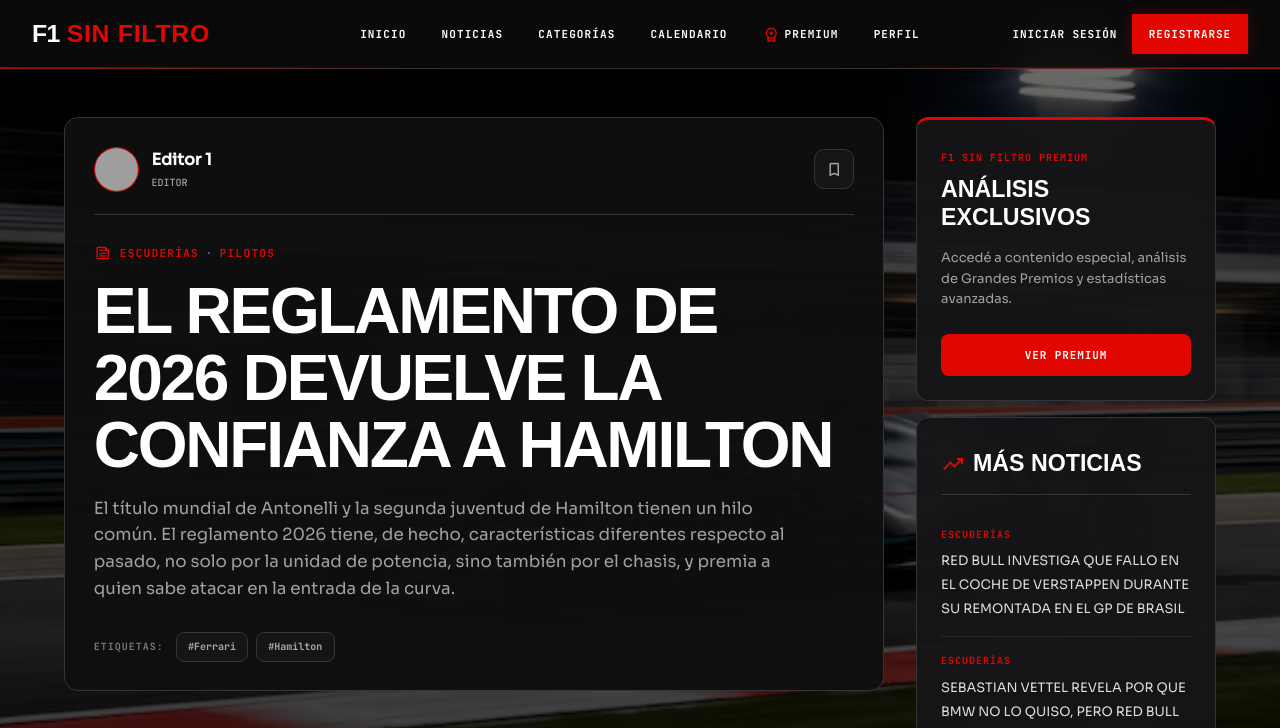
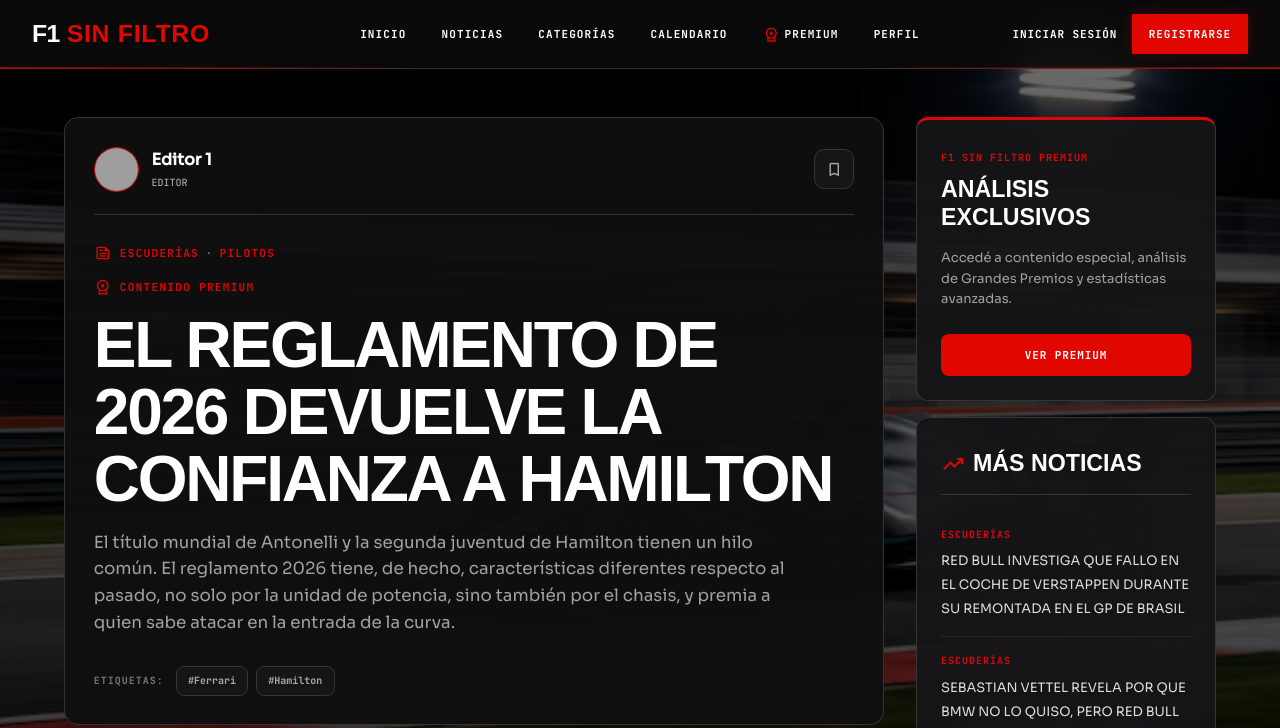
Before and after one commit to enzorodriguez-create/f1-sin-filtro, a Flask app: page /post/6 in a window 1280 px wide. Shown: the top 728 px of the page. Run offline with Flask 3, Linux system fonts and the light colour scheme; parts of the project's set-up code (start-up, migrations or seed data) failed here and were passed over; some web fonts are replaced; grey boxes are pictures that could not be loaded.

Commit message:
Fetch:
Creo el sistema para las publicaciones solo de premium

```diff
--- a/app/main/routes.py
+++ b/app/main/routes.py
@@ -438,6 +438,45 @@ def post(
     )
 
 
+    # =====================================
+    # COMPROBAR ACCESO PREMIUM
+    # =====================================
+
+    acceso_premium = True
+
+    usuario_actual = None
+
+
+    if publicacion.premium:
+
+        acceso_premium = False
+
+
+        datos_usuario = session.get(
+            "usuario"
+        )
+
+
+        if datos_usuario:
+
+            usuario_actual = db.session.get(
+                Usuario,
+                datos_usuario["id"]
+            )
+
+
+            if (
+                usuario_actual
+                and usuario_actual.premium
+            ):
+
+                acceso_premium = True
+
+
+    # =====================================
+    # NUEVO COMENTARIO
+    # =====================================
+
     if request.method == "POST":
 
         datos_usuario = session.get(
@@ -450,6 +489,18 @@ def post(
             return redirect(
                 url_for(
                     "auth.login"
+                )
+            )
+
+
+        if (
+            publicacion.premium
+            and not acceso_premium
+        ):
+
+            return redirect(
+                url_for(
+                    "main.premium"
                 )
             )
 
@@ -494,35 +545,49 @@ def post(
         )
 
 
-    bloques = BloquePublicacion.query.filter_by(
-        publicacion_id=publicacion.id
-    ).order_by(
-        BloquePublicacion.orden
-    ).all()
+    # =====================================
+    # CONTENIDO
+    # =====================================
 
+    bloques = []
 
     carruseles = {}
 
-
-    for bloque in bloques:
-
-        if bloque.tipo == "carrusel":
-
-            carruseles[
-                bloque.id
-            ] = ImagenCarrusel.query.filter_by(
-                bloque_id=bloque.id
-            ).order_by(
-                ImagenCarrusel.orden
-            ).all()
+    comentarios = []
 
 
-    comentarios = Comentario.query.filter_by(
-        publicacion_id=publicacion.id
-    ).order_by(
-        Comentario.id.desc()
-    ).all()
+    if acceso_premium:
 
+        bloques = BloquePublicacion.query.filter_by(
+            publicacion_id=publicacion.id
+        ).order_by(
+            BloquePublicacion.orden
+        ).all()
+
+
+        for bloque in bloques:
+
+            if bloque.tipo == "carrusel":
+
+                carruseles[
+                    bloque.id
+                ] = ImagenCarrusel.query.filter_by(
+                    bloque_id=bloque.id
+                ).order_by(
+                    ImagenCarrusel.orden
+                ).all()
+
+
+        comentarios = Comentario.query.filter_by(
+            publicacion_id=publicacion.id
+        ).order_by(
+            Comentario.id.desc()
+        ).all()
+
+
+    # =====================================
+    # MÁS NOTICIAS
+    # =====================================
 
     otras_publicaciones = Publicacion.query.filter(
         Publicacion.estado
@@ -544,7 +609,8 @@ def post(
         bloques=bloques,
         carruseles=carruseles,
         comentarios=comentarios,
-        otras_publicaciones=otras_publicaciones
+        otras_publicaciones=otras_publicaciones,
+        acceso_premium=acceso_premium
     )
 
 
--- a/app/models.py
+++ b/app/models.py
@@ -203,6 +203,12 @@ class Publicacion(db.Model):
         db.String(20),
         nullable=False,
         default="borrador"
+    )
+
+    premium = db.Column(
+        db.Boolean,
+        nullable=False,
+        default=False
     )
 
     autor_id = db.Column(
--- a/app/templates/post.html
+++ b/app/templates/post.html
@@ -5,25 +5,37 @@
   href="{{ url_for('static', filename='styles/post.css') }}"
 />
 
+
 <div class="post-page">
+
   <div class="post-pattern"></div>
 
+
   <div class="post-container">
+
     <div class="post-layout">
+
+
       <!-- =====================================
            ARTÍCULO
       ====================================== -->
 
       <article class="post-article">
+
+
         <!-- =====================================
              CABECERA
         ====================================== -->
 
         <header class="post-head">
+
+
           <!-- AUTOR + ACCIONES -->
 
           <div class="post-meta">
+
             <div class="post-author">
+
 
               {% if autor.foto %}
 
@@ -47,49 +59,73 @@
 
               {% endif %}
 
+
               <div>
+
                 <p class="post-author-name">
+
                   {{ autor.nombre }}
 
                   {% if autor.apellido %}
                     {{ autor.apellido }}
                   {% endif %}
+
                 </p>
+
 
                 <p class="post-author-date">
                   EDITOR
                 </p>
+
               </div>
+
+
             </div>
 
+
             <div class="post-meta-actions">
+
               <form
-                action="{{ url_for('perfil.guardar_publicacion', id_publicacion=publicacion.id) }}"
+                action="{{ url_for(
+                  'perfil.guardar_publicacion',
+                  id_publicacion=publicacion.id
+                ) }}"
                 method="POST"
               >
+
                 <button
                   type="submit"
                   class="post-icon-btn"
                   title="Guardar publicación"
                 >
+
                   <span class="material-symbols-outlined">
                     bookmark
                   </span>
+
                 </button>
+
               </form>
+
             </div>
+
+
           </div>
+
 
           <!-- CATEGORÍAS -->
 
           {% if publicacion.categorias %}
 
           <div class="post-category">
+
             <span class="material-symbols-outlined">
               news
             </span>
 
+
             <div class="post-category-list">
+
               {% for categoria in publicacion.categorias %}
 
               <a
@@ -102,23 +138,54 @@
                 {{ categoria.nombre }}
               </a>
 
+
               {% if not loop.last %}
+
               <span class="post-category-separator">
                 ·
               </span>
+
               {% endif %}
 
+
               {% endfor %}
+
             </div>
+
           </div>
 
           {% endif %}
+
+
+          <!-- PREMIUM -->
+
+          {% if publicacion.premium %}
+
+          <div class="post-category">
+
+            <span class="material-symbols-outlined">
+              workspace_premium
+            </span>
+
+            <div class="post-category-list">
+
+              <span class="post-category-link">
+                CONTENIDO PREMIUM
+              </span>
+
+            </div>
+
+          </div>
+
+          {% endif %}
+
 
           <!-- TÍTULO -->
 
           <h1>
             {{ publicacion.titulo }}
           </h1>
+
 
           <!-- RESUMEN -->
 
@@ -130,14 +197,17 @@
 
           {% endif %}
 
+
           <!-- ETIQUETAS -->
 
           {% if publicacion.etiquetas %}
 
           <div class="post-tags">
+
             <span class="post-tags-label">
               ETIQUETAS:
             </span>
+
 
             {% for etiqueta in publicacion.etiquetas %}
 
@@ -152,10 +222,15 @@
             </a>
 
             {% endfor %}
+
+
           </div>
 
           {% endif %}
+
+
         </header>
+
 
         <!-- =====================================
              PORTADA
@@ -164,13 +239,61 @@
         {% if publicacion.imagen_portada %}
 
         <div class="post-cover-card">
+
           <img
             src="{{ url_imagen(publicacion.imagen_portada) }}"
             alt="{{ publicacion.titulo }}"
           />
+
         </div>
 
         {% endif %}
+
+
+
+        <!-- =====================================
+             ACCESO PREMIUM
+        ====================================== -->
+
+        {% if publicacion.premium and not acceso_premium %}
+
+
+        <div class="post-panel post-premium">
+
+          <span class="post-sidebar-label">
+            F1 SIN FILTRO PREMIUM
+          </span>
+
+
+          <h3>
+            Contenido exclusivo Premium
+          </h3>
+
+
+          <p>
+            Esta publicación está disponible únicamente para usuarios Premium.
+            Activá Premium para acceder al contenido completo.
+          </p>
+
+
+          <a
+            href="{{ url_for('main.premium') }}"
+            class="post-btn-primary post-btn-full"
+          >
+
+            <span class="material-symbols-outlined">
+              workspace_premium
+            </span>
+
+            VER PREMIUM
+
+          </a>
+
+        </div>
+
+
+        {% else %}
+
 
         <!-- =====================================
              BLOQUES DE LA PUBLICACIÓN
@@ -178,44 +301,57 @@
 
         <div class="post-body">
 
+
           {% for bloque in bloques %}
+
 
           <!-- BLOQUE DE TEXTO -->
 
           {% if bloque.tipo == "texto" %}
 
           <div class="post-content-card post-text-block">
+
             <p>
               {{ bloque.contenido }}
             </p>
+
           </div>
+
 
           <!-- BLOQUE DE IMAGEN -->
 
           {% elif bloque.tipo == "imagen" %}
 
           <div class="post-content-card post-image-block">
+
             <img
               src="{{ url_imagen(bloque.contenido) }}"
               alt="Imagen de {{ publicacion.titulo }}"
             />
+
           </div>
+
 
           <!-- BLOQUE DE CARRUSEL -->
 
           {% elif bloque.tipo == "carrusel" %}
 
           <div class="post-content-card post-carousel-block">
+
+
             <div
               id="carouselPost{{ bloque.id }}"
               class="carousel slide post-carousel-custom"
               data-bs-ride="false"
             >
+
+
               <!-- INDICADORES -->
 
               {% if carruseles.get(bloque.id, [])|length > 1 %}
 
               <div class="carousel-indicators">
+
 
                 {% for imagen in carruseles.get(bloque.id, []) %}
 
@@ -230,29 +366,36 @@
 
                 {% endfor %}
 
+
               </div>
 
               {% endif %}
 
+
               <!-- IMÁGENES -->
 
               <div class="carousel-inner">
+
 
                 {% for imagen in carruseles.get(bloque.id, []) %}
 
                 <div
                   class="carousel-item {% if loop.first %}active{% endif %}"
                 >
+
                   <img
                     src="{{ url_imagen(imagen.imagen) }}"
                     class="d-block w-100"
                     alt="Imagen {{ loop.index }} del carrusel"
                   />
+
                 </div>
 
                 {% endfor %}
 
+
               </div>
+
 
               <!-- FLECHAS -->
 
@@ -264,15 +407,19 @@
                 data-bs-target="#carouselPost{{ bloque.id }}"
                 data-bs-slide="prev"
               >
+
                 <span
                   class="carousel-control-prev-icon"
                   aria-hidden="true"
                 ></span>
 
+
                 <span class="visually-hidden">
                   Anterior
                 </span>
+
               </button>
+
 
               <button
                 class="carousel-control-next"
@@ -280,25 +427,35 @@
                 data-bs-target="#carouselPost{{ bloque.id }}"
                 data-bs-slide="next"
               >
+
                 <span
                   class="carousel-control-next-icon"
                   aria-hidden="true"
                 ></span>
 
+
                 <span class="visually-hidden">
                   Siguiente
                 </span>
+
               </button>
 
               {% endif %}
+
+
             </div>
+
+
           </div>
 
           {% endif %}
 
+
           {% endfor %}
 
+
         </div>
+
 
         <!-- =====================================
              COMENTARIOS
@@ -306,17 +463,22 @@
 
         <section class="post-comments">
 
+
           <h3 class="post-comments-title">
+
             <span class="material-symbols-outlined">
               forum
             </span>
 
             COMENTARIOS
+
           </h3>
+
 
           <!-- FORMULARIO -->
 
           <div class="post-panel post-comment-form">
+
 
             <form
               action="{{ url_for(
@@ -326,12 +488,14 @@
               method="POST"
             >
 
+
               <label
                 class="post-sr-only"
                 for="comment"
               >
                 Comentario
               </label>
+
 
               <textarea
                 id="comment"
@@ -341,36 +505,49 @@
                 required
               ></textarea>
 
+
               <div class="post-form-end">
+
                 <button
                   type="submit"
                   class="post-btn-primary"
                 >
+
                   PUBLICAR COMENTARIO
 
                   <span class="material-symbols-outlined">
                     send
                   </span>
+
                 </button>
+
               </div>
+
 
             </form>
 
+
           </div>
+
 
           <!-- COMENTARIOS -->
 
           <div class="post-comment-list">
 
+
             {% if comentarios %}
+
 
             {% for comentario in comentarios %}
 
+
             <div class="post-comment">
+
 
               <!-- AVATAR -->
 
               <div class="post-comment-avatar">
+
 
                 {% if comentario.usuario.foto %}
 
@@ -378,6 +555,7 @@
                   src="{{ url_imagen(comentario.usuario.foto) }}"
                   alt="{{ comentario.usuario.nombre }}"
                 >
+
 
                 {% else %}
 
@@ -389,11 +567,14 @@
 
                 {% endif %}
 
+
               </div>
+
 
               <!-- CONTENIDO -->
 
               <div class="post-comment-body">
+
 
                 <div class="post-comment-head">
 
@@ -401,59 +582,87 @@
                     @{{ comentario.usuario.usuario }}
                   </span>
 
+
                   <span
                     class="post-comment-time comentario-fecha"
                     data-fecha="{{ comentario.fecha.isoformat() }}Z"
                   >
+
                     {{ comentario.fecha.strftime('%d/%m/%Y %H:%M') }}
+
                   </span>
 
                 </div>
+
 
                 <p>
                   {{ comentario.contenido }}
                 </p>
 
+
               </div>
+
 
             </div>
 
+
             {% endfor %}
+
 
             {% else %}
 
+
             <div class="post-comment">
 
+
               <div class="post-comment-avatar">
+
                 <span class="material-symbols-outlined">
                   forum
                 </span>
+
               </div>
+
 
               <div class="post-comment-body">
 
+
                 <div class="post-comment-head">
+
                   <span class="post-comment-user">
                     Sin comentarios
                   </span>
+
                 </div>
+
 
                 <p>
                   Todavía no hay comentarios. Sé el primero en comentar esta
                   publicación.
                 </p>
 
+
               </div>
+
 
             </div>
 
+
             {% endif %}
+
 
           </div>
 
+
         </section>
 
+
+        {% endif %}
+
+
       </article>
+
+
 
       <!-- =====================================
            BARRA LATERAL
@@ -461,22 +670,27 @@
 
       <aside class="post-sidebar">
 
+
         <!-- PREMIUM -->
 
         <div class="post-panel post-premium">
+
 
           <span class="post-sidebar-label">
             F1 SIN FILTRO PREMIUM
           </span>
 
+
           <h3>
             Análisis exclusivos
           </h3>
+
 
           <p>
             Accedé a contenido especial, análisis de Grandes Premios y
             estadísticas avanzadas.
           </p>
+
 
           <a
             href="{{ url_for('main.premium') }}"
@@ -485,7 +699,9 @@
             VER PREMIUM
           </a>
 
+
         </div>
+
 
         <!-- MÁS NOTICIAS -->
 
@@ -493,19 +709,26 @@
 
         <div class="post-panel post-trending">
 
+
           <h3>
+
             <span class="material-symbols-outlined">
               trending_up
             </span>
 
             MÁS NOTICIAS
+
           </h3>
+
 
           <ul>
 
+
             {% for otra_publicacion in otras_publicaciones %}
 
+
             <li>
+
 
               {% if otra_publicacion.categorias %}
 
@@ -515,24 +738,32 @@
 
               {% endif %}
 
+
               <a
                 href="{{ url_for(
                   'main.post',
                   id_publicacion=otra_publicacion.id
                 ) }}"
               >
+
                 {{ otra_publicacion.titulo }}
+
               </a>
+
 
             </li>
 
+
             {% endfor %}
 
+
           </ul>
+
 
         </div>
 
         {% endif %}
+
 
         <!-- VOLVER -->
 
@@ -540,18 +771,28 @@
           class="post-back-news"
           href="{{ url_for('main.noticias') }}"
         >
+
           <span class="material-symbols-outlined">
             arrow_back
           </span>
 
           VER TODAS LAS NOTICIAS
+
         </a>
+
 
       </aside>
 
+
     </div>
+
+
   </div>
+
+
 </div>
+
+
 
 <!-- =====================================
      FECHA LOCAL DE LOS COMENTARIOS
@@ -559,9 +800,11 @@
 
 <script>
 
+
   document.addEventListener(
     "DOMContentLoaded",
     function () {
+
 
       const fechas =
         document.querySelectorAll(
@@ -571,6 +814,7 @@
 
       fechas.forEach(
         function (elemento) {
+
 
           const fechaUTC =
             elemento.dataset.fecha;
@@ -594,12 +838,16 @@
               }
             );
 
+
         }
       );
+
 
     }
   );
 
+
 </script>
 
+
 {% include 'base/footer.html' %}
```
Also changed, not shown: app/editor/routes.py (+20 -1 lines), app/templates/editor/crear_publicacion.html (+56 -0 lines), app/templates/editor/editar_publicacion.html (+44 -0 lines), instance/f1_sin_filtro.db.
